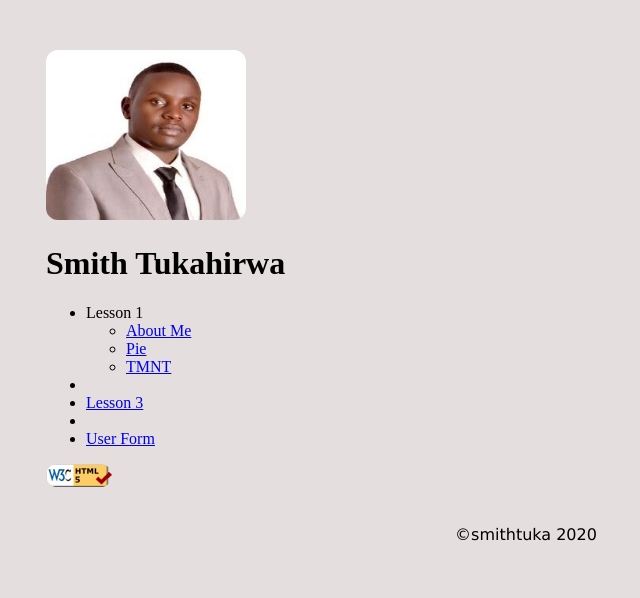
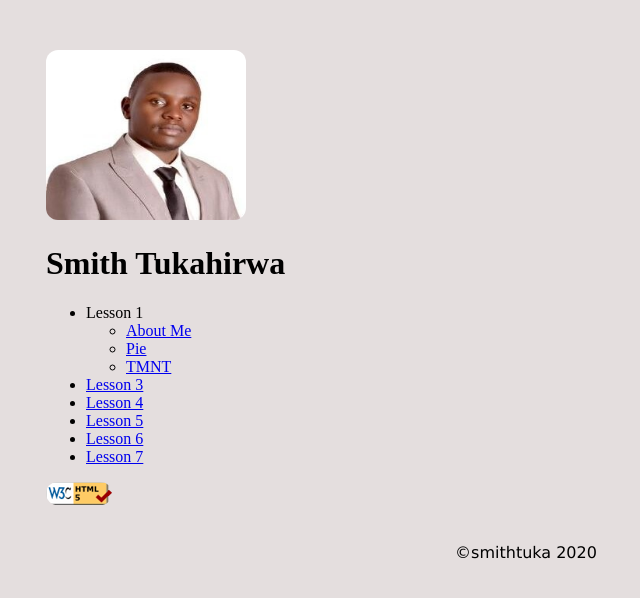
Before and after one commit to smithtuka/wap, a plain HTML site: page index.html in a window 1280 px wide. Shown: the whole page, without its empty margins (114-754 px from the left). Drawn offline with Linux system fonts and the light colour scheme.

Commit message:
ch-cleanup

```diff
--- a/ass5/decoratemytext.js
+++ b/ass5/decoratemytext.js
@@ -1,3 +1,5 @@
+"use strict";
+
 var size = 12;
 // hello world part
 function helloWorld(){
--- a/index.html
+++ b/index.html
@@ -39,9 +39,12 @@
                         </ul>
             </li>
 
-            <li> <li> <a href="https://smithtuka.github.io/wap/ass3/tmnt.html">Lesson 3</a>
+            <li>  <a href="https://smithtuka.github.io/wap/ass3/tmnt.html">Lesson 3 </a> </li>
 
-            <li> <li> <a href="https://smithtuka.github.io/wap/ass4/shop.html">User Form</a>
+            <li>  <a href="https://smithtuka.github.io/wap/ass4/shop.html">Lesson 4</a> </li>
+            <li> <a href="https://smithtuka.github.io/wap/ass5">Lesson 5</a> </li>
+            <li> <a href="https://smithtuka.github.io/wap/ass6">Lesson 6</a> </li>
+            <li> <a href="https://smithtuka.github.io/wap/ass7">Lesson 7</a> </li>
 
         </ul>
 
```
Also changed, not shown: 1 other file.
